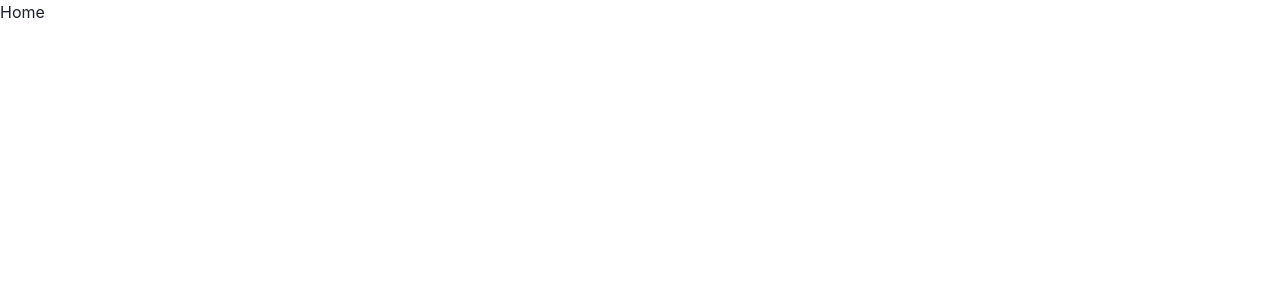
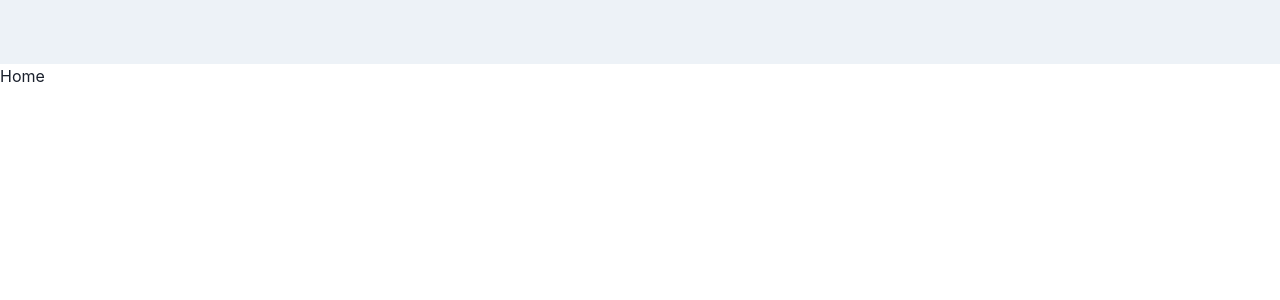
Before and after one commit to renancvalladao/game-music-quiz, a React (Create React App) app in the folder client/: page / in a window 1280 px wide. Shown: the top 300 px of the page. Built offline with nearby package versions, Linux system fonts and the light colour scheme.

Commit message:
Adding simple Home

```diff
--- a/client/src/pages/Home.tsx
+++ b/client/src/pages/Home.tsx
@@ -1,3 +1,10 @@
+import { NavBar } from '../components/NavBar'
+
 export const Home = () => {
-  return <div>Home</div>
+  return (
+    <>
+      <NavBar />
+      <div>Home</div>
+    </>
+  )
 }
```
